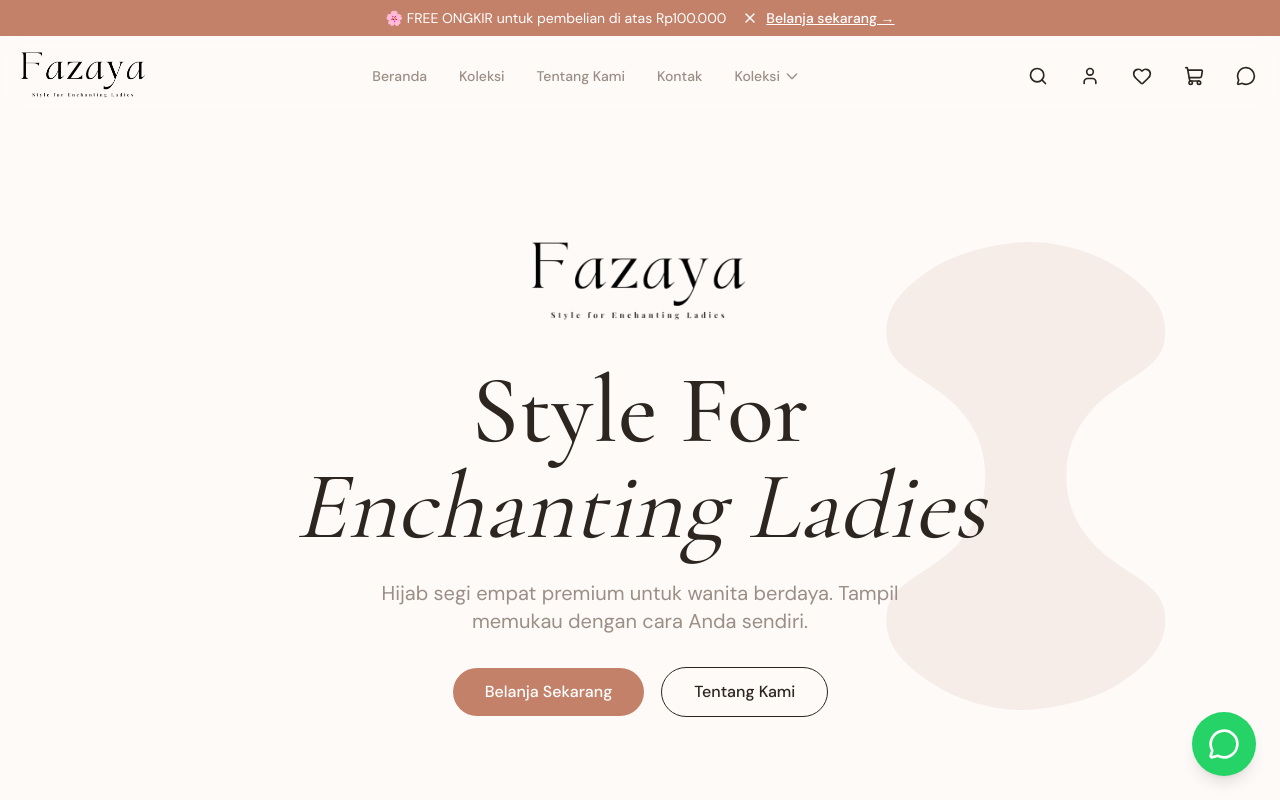
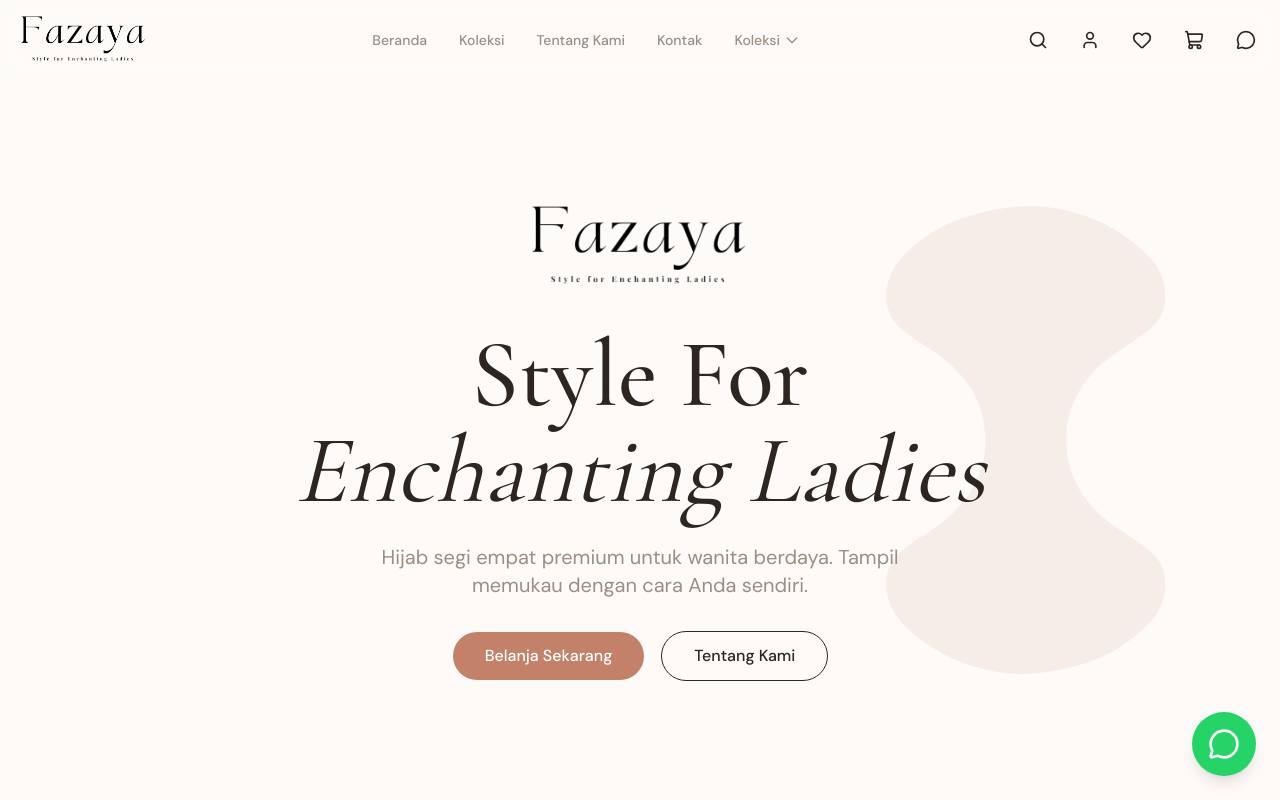
Before and after one commit to archaneskywalker/fazaya-website, a Next.js app: page / in a window 1280 px wide. Shown: the top 800 px of the page. Built offline with nearby package versions, Linux system fonts and the light colour scheme.

Commit message:
Remove promo bar

```diff
--- a/app/layout.tsx
+++ b/app/layout.tsx
@@ -2,7 +2,6 @@ import type { Metadata } from "next";
 import { DM_Sans, Cormorant_Garamond } from "next/font/google";
 import "./globals.css";
 import { cn } from "@/lib/utils";
-import { PromoBar } from "@/components/PromoBar";
 import { Navbar } from "@/components/Navbar";
 import { Footer } from "@/components/Footer";
 import { WhatsAppButton } from "@/components/WhatsAppButton";
@@ -45,7 +44,6 @@ export default function RootLayout({
     <html lang="id" className={cn(dmSans.variable, cormorantGaramond.variable)}>
       <body className="antialiased min-h-screen flex flex-col">
         <CartProvider>
-          <PromoBar />
           <Navbar />
           <main className="flex-1">
             {children}
```
